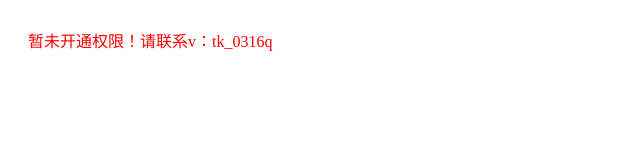
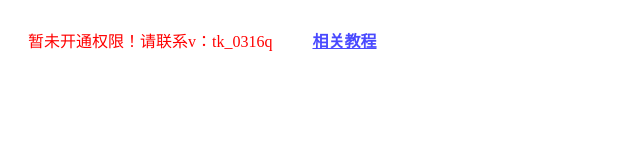
Before and after one commit to wangjinA/lutian, a React (Vite) app: page / in a window 1280 px wide. Shown: the top 160 px of the page, without its empty margins (0-640 px from the left). Built offline with nearby package versions, Linux system fonts and the light colour scheme.

Commit message:
添加文档

```diff
--- a/src/App.tsx
+++ b/src/App.tsx
@@ -22,6 +22,17 @@ function checkoutToken(userName?: string) {
       <div style={{ color: 'red' }}>
         <span style={{ pointerEvents: 'none' }}>{text}！请联系v：</span>
         <span style={{ userSelect: 'all' }}>tk_0316q</span>
+        <a
+          target="_blank"
+          href="https://docs.qq.com/doc/DQkZYVEFMU2RSaUxK?u=380951d17e1247eb92243dc959adc029"
+          style={{
+            marginLeft: 40,
+            color: '#4949ff',
+            fontWeight: 700,
+          }}
+        >
+          相关教程
+        </a>
       </div>
     )
   }
@@ -94,6 +105,17 @@ function App() {
           <div style={{ color: '#9a9a9a', fontSize: 14, padding: '5px 0', textAlign: 'center' }}>
             <span style={{ pointerEvents: 'none' }}>v：</span>
             <span style={{ userSelect: 'all' }}>tk_0316q</span>
+            <a
+              target="_blank"
+              href="https://docs.qq.com/doc/DQkZYVEFMU2RSaUxK?u=380951d17e1247eb92243dc959adc029"
+              style={{
+                marginLeft: 40,
+                color: '#4949ff',
+                fontWeight: 700,
+              }}
+            >
+              相关教程
+            </a>
           </div>
         </Form>
       </div>
```
Also changed, not shown: 2 other files (tests, documents, lock files or other folders).
